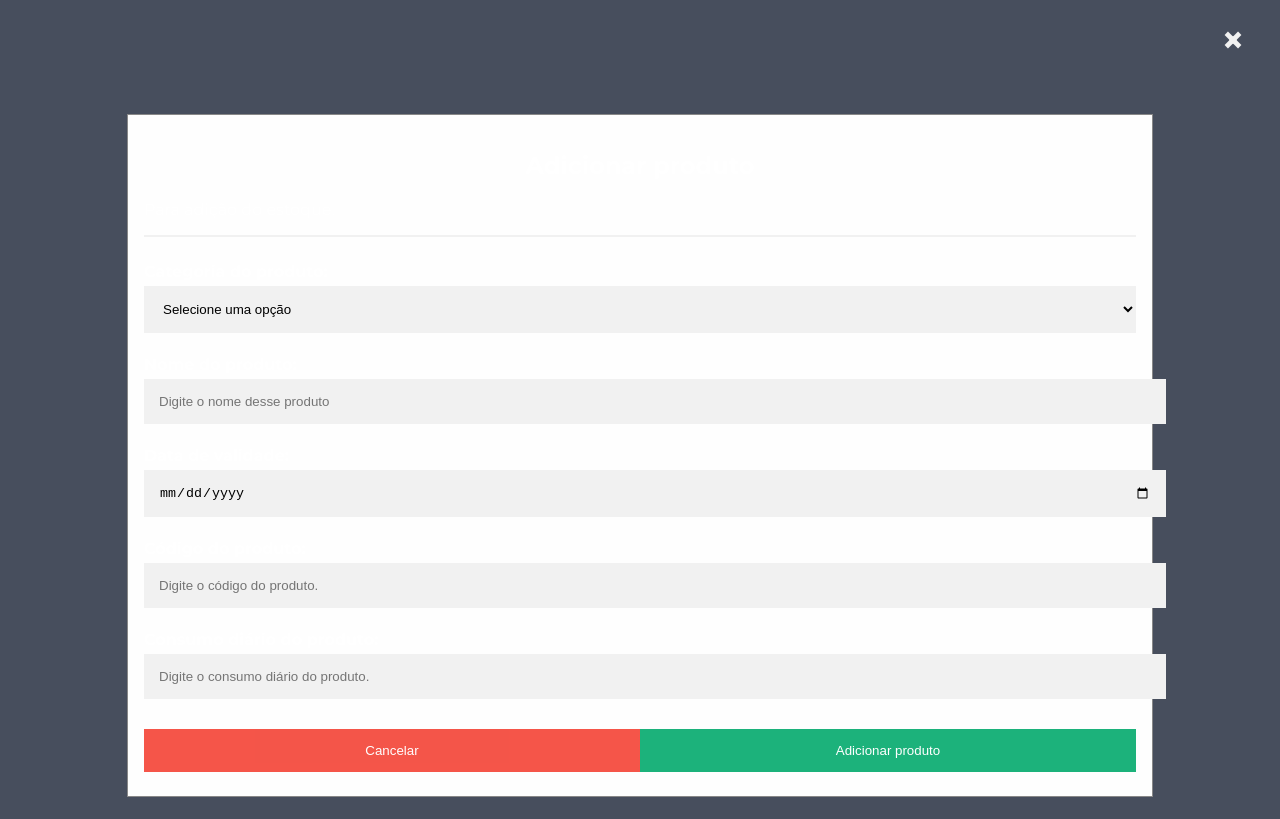
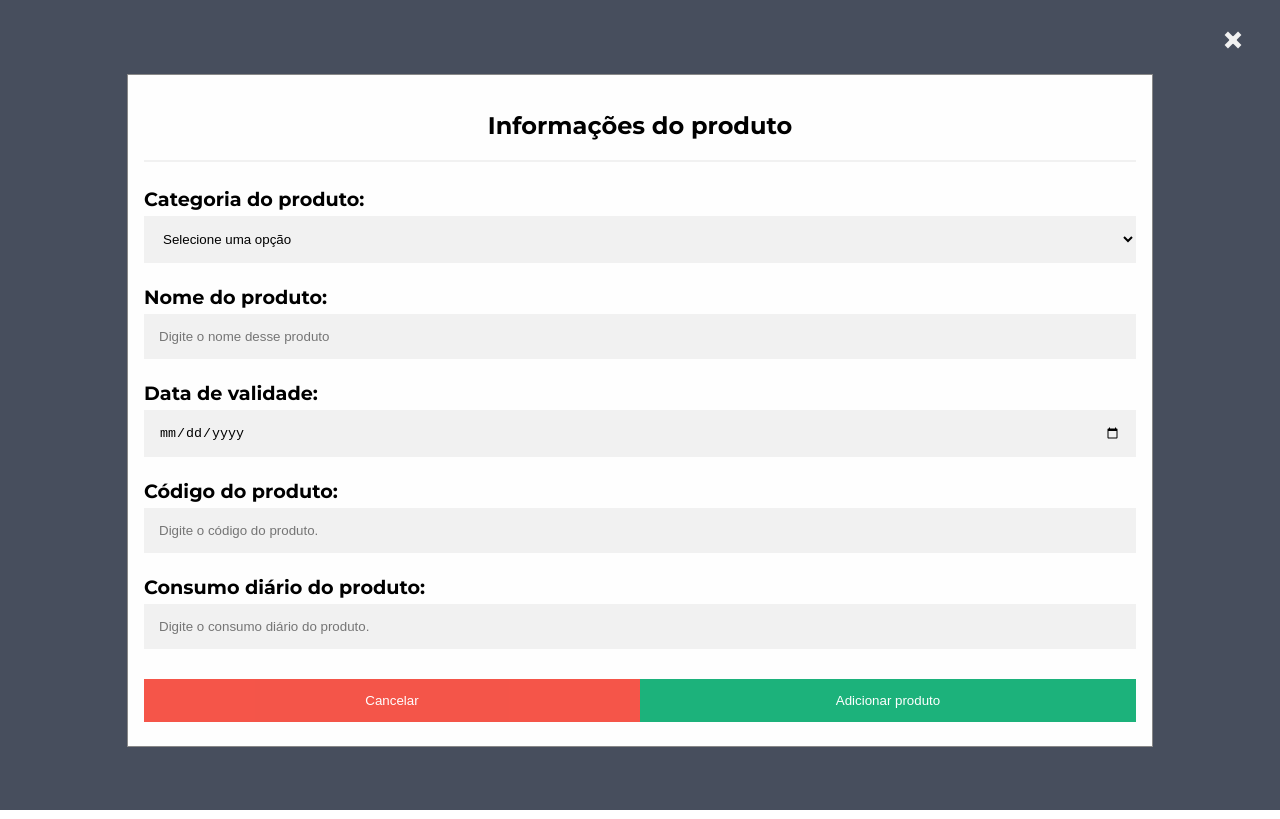
Before and after one commit to Tanottauro/Projeto-P2, a plain HTML site: page index.html in a window 1280 px wide. Both pictures are taken after a click on the button "Adicionar produto". Drawn offline with nearby package versions, Linux system fonts and the light colour scheme; a script that the page names is missing.

Commit message:
master
Arrumando o codigo

```diff
--- a/index.html
+++ b/index.html
@@ -19,17 +19,18 @@
 
       <!-- COMECO CABECALHO -->
       <header class="header">
-        <div class="menu-icone" onclick="openbarralateral()">
-          <span class="material-icons-outlined">menu</span>
+        <!-- NÂO ESTÁ NEM APARECENDO, ENTÃO NÃO TEM UM PQ DE ESTAR AQUI (OPITO EM APAGAR) -->
+        <!-- <div class="menu-icone" onclick="openbarralateral()">
+          <span class="material-icons-outlined">Menu</span>
         </div>
         <div class="header-esquerda">
-          <span class="material-icons-outlined">search</span>
+          <span class="material-icons-outlined">Pesquisar</span>
         </div>
         <div class="header-direita">
-          <span class="material-icons-outlined">notifications</span>
+          <span class="material-icons-outlined">Notificações</span>
           <span class="material-icons-outlined">email</span>
           <span class="material-icons-outlined">account_circle</span>
-        </div>
+        </div> -->
       </header>
       <!-- FINAL CABECALHO -->
 
@@ -85,41 +86,52 @@
       <!-- COMEÇO DO CONTEUDO -->
       <main class="conteiner-central">
         <div class="titulo-central">
-          <h2>DASHBOARD</h2>
+          <h2>
+            <span class="digitar">PAINEL CENTRAL</span>
+            <span class="cursor"></span>
+          </h2>
         </div>
 
         <div class="cartas-centrais">
 
           <div class="cartas">
+            <a href="#">
               <div class="cartas-internas">
                 <h3>PRODUTOS</h3>
                 <span class="material-icons-outlined">inventory_2</span>
               </div>
               <h1>249</h1>
+            </a>
           </div>
 
           <div class="cartas">
+            <a href="#">
               <div class="cartas-internas">
                 <h3>CATEGORIA</h3>
                 <span class="material-icons-outlined">category</span>
               </div>
               <h1>25</h1>
+            </a>
           </div>
 
           <div class="cartas">
+            <a href="#">
               <div class="cartas-internas">
                 <h3>NAO SEI</h3>
                 <span class="material-icons-outlined">groups</span>
               </div>
               <h1>1500</h1>
+            </a>
           </div>
 
           <div class="cartas">
+            <a href="#">
               <div class="cartas-internas">
                 <h3>ALERTAS</h3>
                 <span class="material-icons-outlined">notification_important</span>
               </div>
               <h1>56</h1>
+            </a>
           </div>
 
         </div>
@@ -127,7 +139,7 @@
         <div class="charts"><!--Tem que mudar isso PORQUE TA RELACIONADO A GRAFICOS-->
 
           <div class="charts-cartas">
-            <h2 class="chart-title">Top 5 Products</h2>
+            <h2 class="chart-title">Top 5 Produtos</h2>
             <div id="bar-chart"></div>
           </div>
 
@@ -143,7 +155,7 @@
         <div class="charts">
 
             <div class="charts-cartas">
-              <h2 class="chart-title">Top 5 Products</h2>
+              <h2 class="chart-title">Top 5 produtos</h2>
               <div id="bar-chart"></div>
             </div>
 
@@ -157,7 +169,7 @@
         <div class="charts">
 
             <div class="charts-cartas">
-              <h2 class="chart-title">Top 5 Products</h2>
+              <h2 class="chart-title">Top 5 Produtos</h2>
               <div id="bar-chart"></div>
             </div>
 
@@ -173,7 +185,7 @@
           <div class="charts">
 
               <div class="charts-cartas">
-                <h2 class="chart-title">Top 5 Products</h2>
+                <h2 class="chart-title">Top 5 Produtos</h2>
                 <div id="bar-chart"></div>
               </div>
 
@@ -187,7 +199,7 @@
           <div class="charts">
 
             <div class="charts-cartas">
-              <h2 class="chart-title">Top 5 Products</h2>
+              <h2 class="chart-title">Top 5 Produtos</h2>
               <div id="bar-chart"></div>
             </div>
 
@@ -219,10 +231,9 @@
             </br>
             <div id="id01" class="caixaTudo">
                 <span onclick="document.getElementById('id01').style.display='none'" class="fechar" title="fechar caixaTudo">&times;</span>
-                <form class="formulario" action="/action_page.php">
+                <form class="formulario">
                   <div class="caixa">
-                    <h1 class="titulo">Adicionar produto</h1>
-                    <p>Para adição do estoque.</p>
+                    <h1 class="titulo">Informações do produto</h1>
                     <hr>
                     <label for="categoriaProduto"><b>Categoria do produto:</b></label>
                     <select>
@@ -269,6 +280,5 @@
     <script src="https://cdnjs.cloudflare.com/ajax/libs/apexcharts/3.35.5/apexcharts.min.js"></script>
     <!-- Custom JS -->
     <script src="scripts.js"></script>
-    <footer>&copy; A nata</footer>
   </body>
 </html>
--- a/styles.css
+++ b/styles.css
@@ -4,6 +4,20 @@ body {
   background-color: #ffffff;
   color: #fff;
   font-family: "Montserrat", sans-serif;
+}
+
+::-webkit-scrollbar{
+  width: 10px;
+}
+
+::-webkit-scrollbar-track{
+  background-color: #fff;
+}
+
+::-webkit-scrollbar-thumb{
+  -webkit-border-radius: 12px;
+  border-radius: 12px;
+  background-color: #A332B3;
 }
 
 .material-icons-outlined {
@@ -110,6 +124,39 @@ body {
 .titulo-central {
   display: flex;
   justify-content: space-between;
+  color: #263043;
+}
+
+.cursor{
+  animation: cursor 1s infinite;
+  border-right: 2px solid #000;
+}
+
+@keyframes cursor{
+  from{
+    border-right-color: #000;
+  }
+  to{
+    border-right-color: transparent;
+  }
+}
+
+.digitar{
+  animation: digitar 4s steps(25, end) forwards;
+  white-space: nowrap;
+  overflow: hidden;
+  display: inline-block;
+  vertical-align: bottom;
+  font-size: 20px;
+}
+
+@keyframes digitar{
+  from{
+    width: 0;
+  }
+  to{
+    width: 190px;
+  }
 }
 
 .cartas-centrais {
@@ -125,6 +172,12 @@ body {
   justify-content: space-around;
   padding: 25px;
   border-radius: 5px;
+}
+
+.cartas a{
+  text-decoration: none;
+  color: inherit;
+  list-style: none;
 }
 
 .cartas:first-child {
@@ -238,7 +291,7 @@ body {
   right: 20px;
   width: 50px;
   height: 50px;
-  background-color: #8A05BE;
+  background-color: #A332B3;
 }
 .listaProdutos{
   position: fixed;
@@ -259,7 +312,14 @@ margin: 5px 0 22px 0;
 display: inline-block;
 border: none;
 background: #f1f1f1;
+box-sizing: border-box;
 }
+
+label{
+  color: black;
+  font-size: larger;
+}
+
 
 input[type=text]:focus{
 background-color: #ddd;
@@ -312,6 +372,7 @@ padding: 16px;
 
 .titulo{
   text-align: center;
+  color: black;
 }
 
 .caixaTudo {
@@ -324,7 +385,7 @@ width: 100%;
 height: 100%;
 overflow: auto;
 background-color: #474e5d;
-padding-top: 50px;
+padding-top: 10px;
 }
 
 
```
Lines whose indentation alone changed are shown as unchanged.
